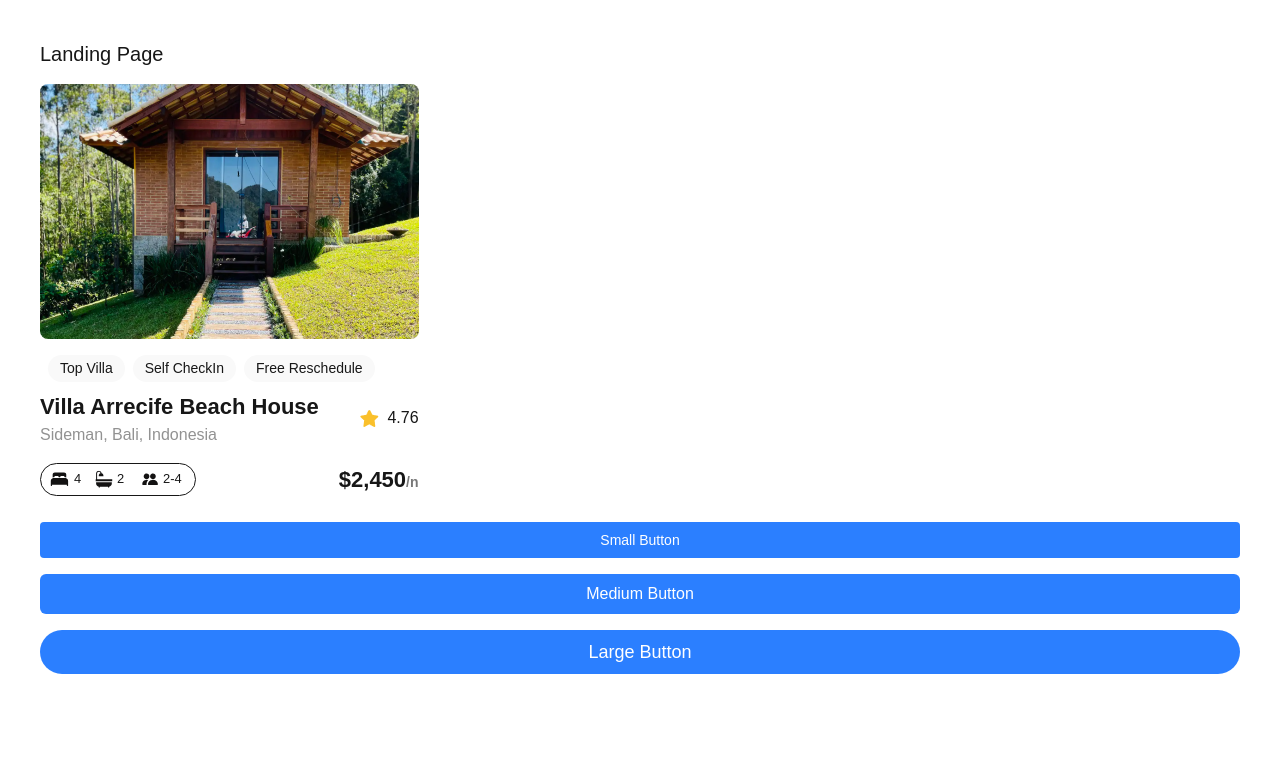
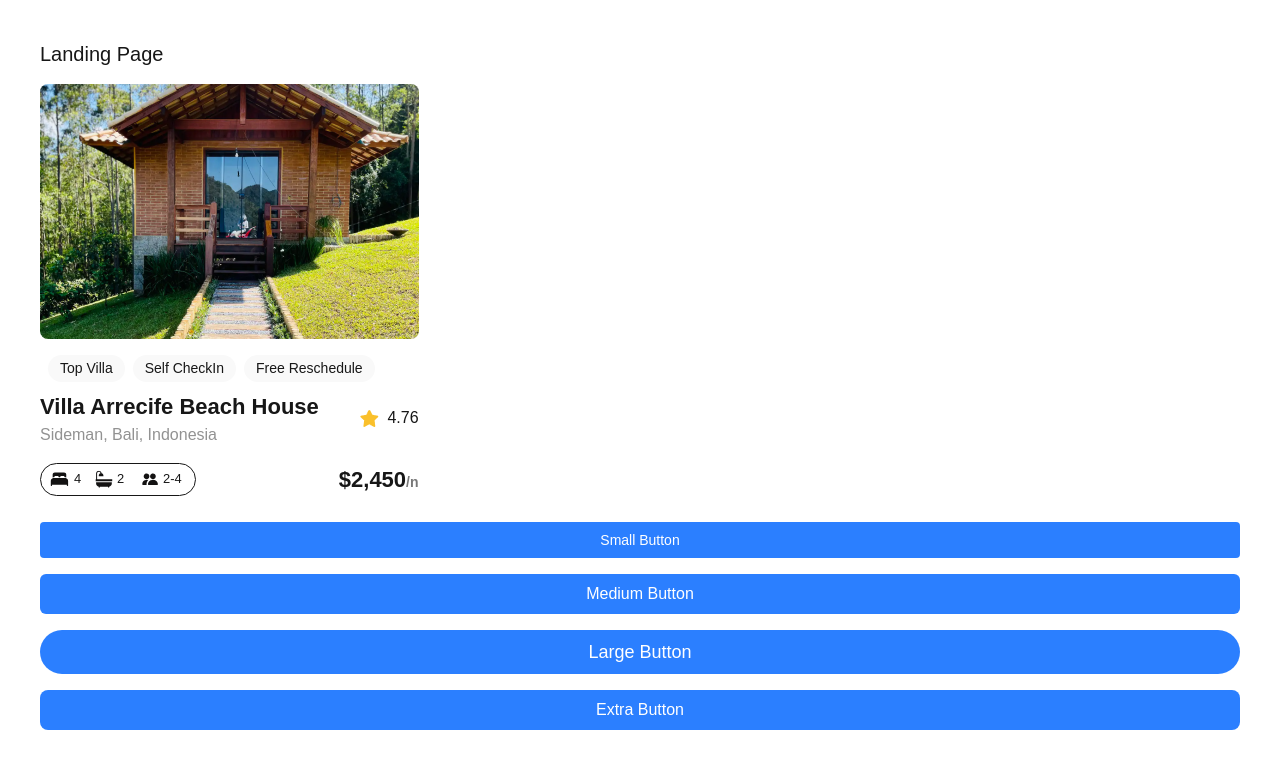
Before and after one commit to Ebere247/alx-project-0x00-setup, a Next.js app in the folder alx-project-0x00/: page /landing in a window 1280 px wide. Shown: the top 768 px of the page. Built offline with nearby package versions, Linux system fonts and the light colour scheme.

Commit message:
Modified Advanced task again

```diff
--- a/alx-project-0x00/pages/landing.tsx
+++ b/alx-project-0x00/pages/landing.tsx
@@ -1,5 +1,5 @@
 import React from "react";
-import Button from "../components/Button";
+import Button from "@/components/Button";
 import Card from "@/components/Card";
 
 const Landing: React.FC = () => {
@@ -11,6 +11,7 @@ const Landing: React.FC = () => {
         <Button title="Small Button" styles="text-sm rounded-sm" />
         <Button title="Medium Button" styles="text-base rounded-md" />
         <Button title="Large Button" styles="text-lg rounded-full" />
+        <Button title="Extra Button" styles="text-base rounded-lg" />
       </div>
     </div>
   );
```
